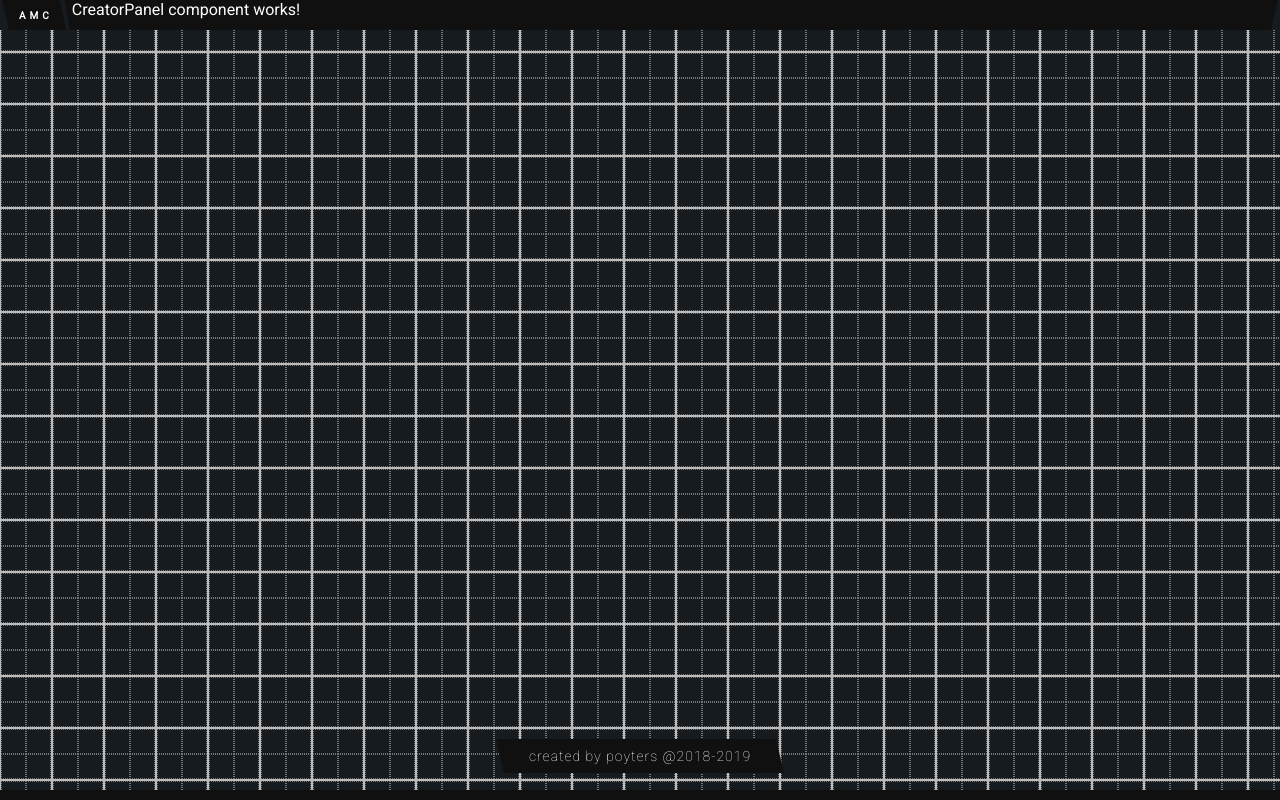
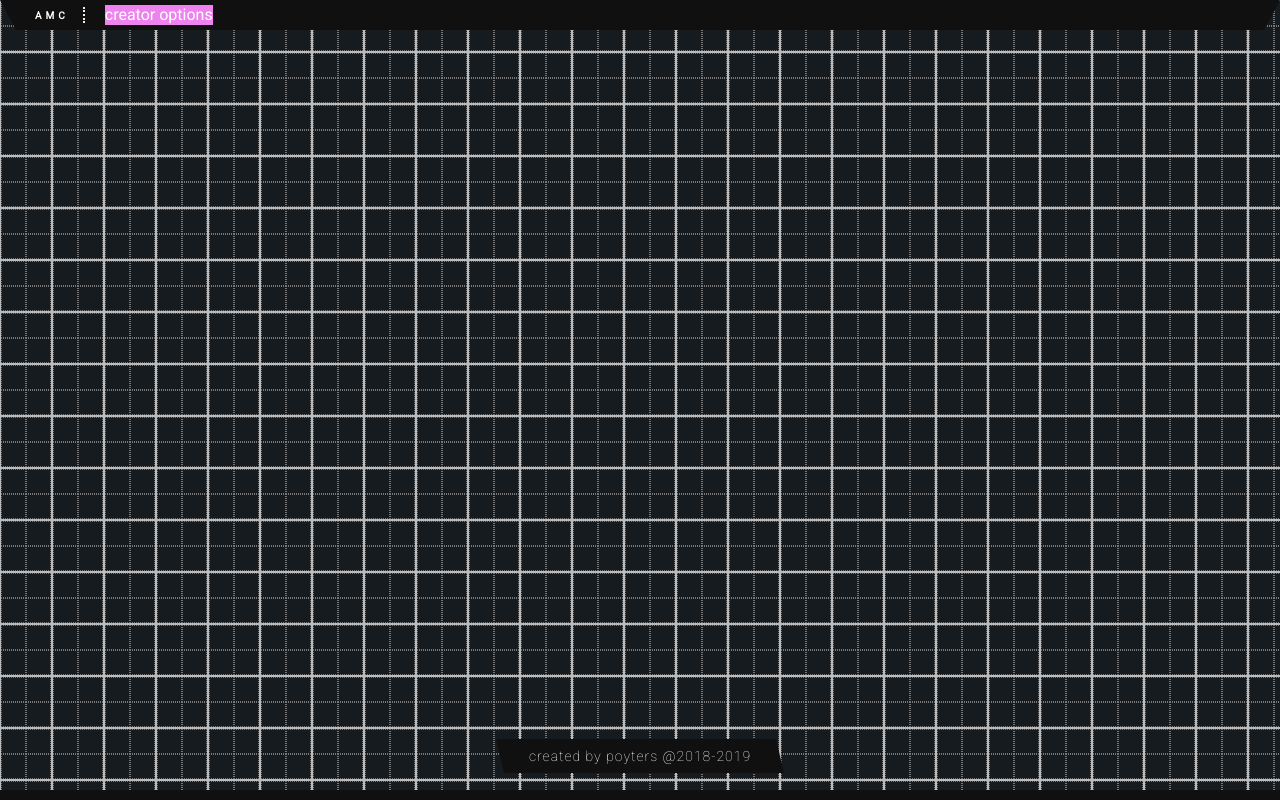
Before and after one commit to Poyters/angotia-world-creator, a React (Create React App) app: page /creator in a window 1280 px wide. Built offline with nearby package versions, Linux system fonts and the light colour scheme.

Commit message:
Repair controlPanel styles transparent triangles

```diff
--- a/src/assets/styles/_vars.scss
+++ b/src/assets/styles/_vars.scss
@@ -4,6 +4,10 @@ $backgroundColor: #161b20;
 $decorationColor: #1f262d;
 $decorationColor1: #27427c;
 $decorationColor2: #101011;
+$decorationColor3: #eee;
+
+$boardColor1: #bbb;
+$boardColor2: #777;
 
 $fontColor: #fff;
 $fontColor1: #bbb;
--- a/src/assets/styles/components/creatorPanel/_creatorPanel.scss
+++ b/src/assets/styles/components/creatorPanel/_creatorPanel.scss
@@ -2,8 +2,9 @@
     display: flex;
     position: absolute;
     z-index: 10;
-    width: 100%;
+    width: calc(100% - 32px);
     height: 30px;
+    margin: 0 16px;
 
     background: $decorationColor2;
 
@@ -14,33 +15,19 @@
         align-items: center;
         justify-content: center;
         padding: 3px 14px;
-        margin: 0 5px;
+        margin: 7px 5px;
 
         font-size: 10px;
         letter-spacing: 4px;
         font-weight: 700;
+        border-right: 2px dotted $decorationColor3;
+    }
 
-        &:before, &:after {
-            position: absolute;
-            content: '';
-            width: 0;
-            height: 0;
-            border-style: solid;
-        }
+    &__options {
+        display: flex;
+        margin: 5px 15px;
 
-        &:before {
-            top: -25px;
-            right: -3px;
-            border-width: 55px 0 0 10px;
-            border-color: transparent transparent transparent $backgroundColor;
-        }
-
-        &:after {
-            top: -10px;
-            right: 1px;
-            border-width: 40px 0 0 8px;
-            border-color: transparent transparent transparent $decorationColor2;
-        }
+        background: violet
     }
 
     &:before, &:after {
@@ -48,18 +35,19 @@
         content: '';
         width: 0;
         height: 0;
+        top: 0;
         border-style: solid;
-        bottom: 0px;
     }
 
     &:before {
-        border-width: 40px 0 0 9px;
-        border-color: transparent transparent transparent $backgroundColor;
+        left: -16px;
+        border-width: 0 16px 30px 0;
+        border-color: transparent $decorationColor2 transparent transparent;
     }
 
     &:after {
-        right: 0;
-        border-width: 0 0 40px 9px;
-        border-color: transparent transparent $backgroundColor transparent;
+        right: -16px;
+        border-width: 30px 16px 0 0;
+        border-color: $decorationColor2 transparent transparent transparent;
     }
 }
--- a/src/assets/styles/components/map/_mapField.scss
+++ b/src/assets/styles/components/map/_mapField.scss
@@ -3,12 +3,12 @@
     flex-direction: row;
     flex-wrap: wrap;
 
-    border: 1px solid #bbb;
+    border: 1px solid $boardColor1;
 
     &__square {
         flex: 1;
         box-sizing: border-box;
 
-        border: 1px dotted #777;
+        border: 1px dotted $boardColor2;
     }
 }
--- a/src/components/creatorPanel/CreatorPanel.tsx
+++ b/src/components/creatorPanel/CreatorPanel.tsx
@@ -7,7 +7,9 @@ const CreatorPanel: React.SFC = () => {
       <header className="creatorPanel__title">
         <span> AMC </span>
       </header>
-      CreatorPanel component works!
+      <div role="presentation" className="creatorPanel__options">
+          creator options
+      </div>
     </nav>
   );
 }
```
